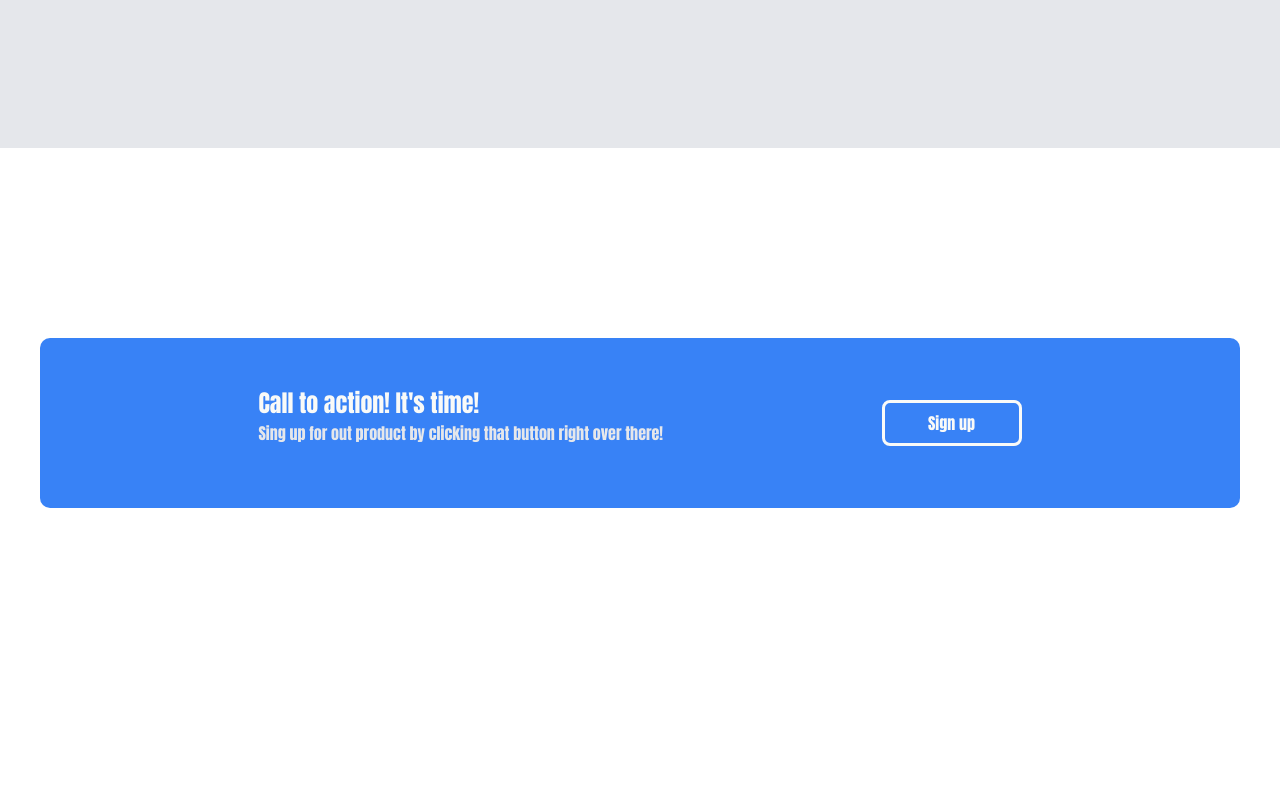
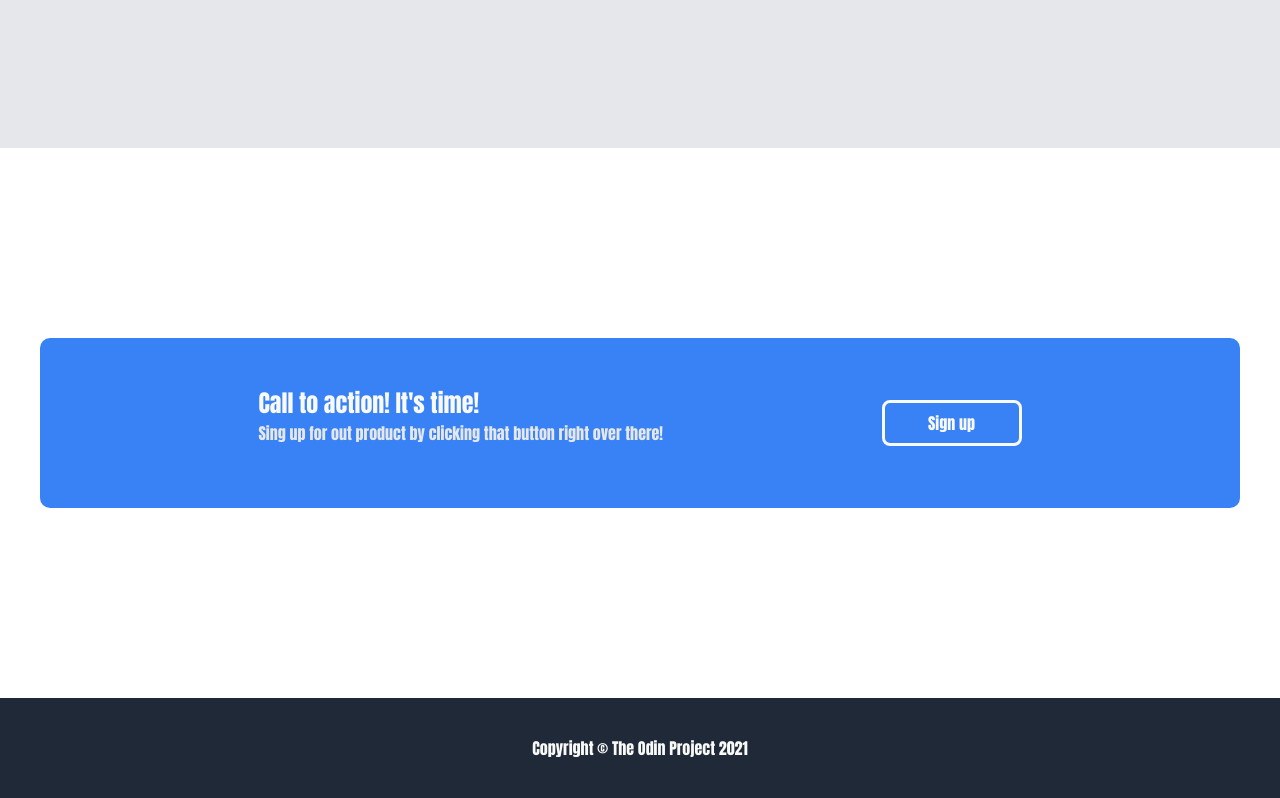
Before and after one commit to ibrahomie/odin-landing-page, a plain HTML site: page index.html in a window 1280 px wide. Shown: the part 1608-2406 px from the top of the page. Before the commit the page ends 2306 px from the top, so only its background shows below. Drawn offline with Linux system fonts and the light colour scheme.

Commit message:
finished the footer, and so the project is complete

```diff
--- a/index.html
+++ b/index.html
@@ -66,5 +66,9 @@
             <button>Sign up</button>
         </div>
     </div>
+
+    <div class="footer">
+        <p>Copyright &copy; The Odin Project 2021</p>
+    </div>
 </body>
 </html>
--- a/styles.css
+++ b/styles.css
@@ -197,3 +197,12 @@ button:active {
 .call-action button {
     border: 3px solid #f9faf8;
 }
+
+.footer {
+    height: 100px;
+    background-color: #1f2937;
+    color: #f9faf8;
+    display: flex;
+    justify-content: center;
+    align-items: center;
+}
```
